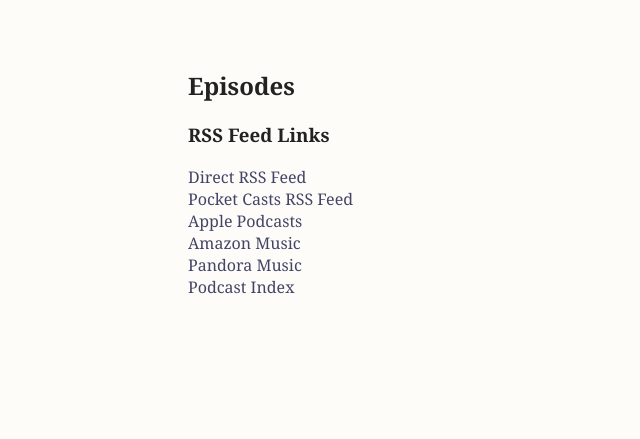
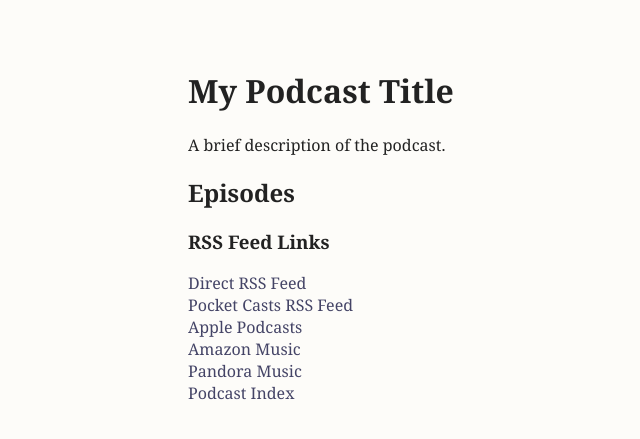
Before and after one commit to Rambling-Bramble-Blog/podcast-template, a Jekyll site: the page built from index.md, in a window 1280 px wide. Shown: the top 439 px of the page, without its empty margins (102-742 px from the left). Built offline with Jekyll 4.4.1, drawn with Linux system fonts in a browser that asks for light colours; part of the change alters nothing that is shown.

Commit message:
Update _config.yml

```diff
--- a/_config.yml
+++ b/_config.yml
@@ -1,13 +1,13 @@
-title: "" # Your Podcast's Title
-description: "" # Your Podcast's Description
-itunes_author: "" # Your Name or Pen-Name
-owner_name: "" # Your NAME or PEN NAME
-owner_email: "" # Your EMAIL
-type: "" # episodic OR serial (serial means that there is an order in which the podcasts should be listened).
-explicit_bool: "" # yes OR no (in lowercase)
-itunes_summary: {{ site.description }} # This will match what you write in "description" on line 2 (above)
+title: "My Podcast Title" # Your Podcast's Title
+description: "A brief description of the podcast." # Your Podcast's Description
+itunes_author: "Your Name" # Your Name or Pen-Name
+owner_name: "Your Name" # Your NAME or PEN NAME
+owner_email: "you@example.com" # Your EMAIL
+type: "episodic" # episodic OR serial
+explicit_bool: "no" # yes OR no (in lowercase)
+itunes_summary: "A brief description of the podcast." # This will match what you write in "description" above
 baseurl: "/" # /your-repository-name
-url: "" # your-github-user-name.github.io
+url: "https://monicletester.github.io" # your-github-user-name.github.io
 
 theme: null
 markdown: kramdown
@@ -24,7 +24,7 @@ defaults:
     values:
       layout: episode
 
-include: # Any files to include that are not already in "_includes"
+include:
   - '_episodes/'
 
 plugins:
```
